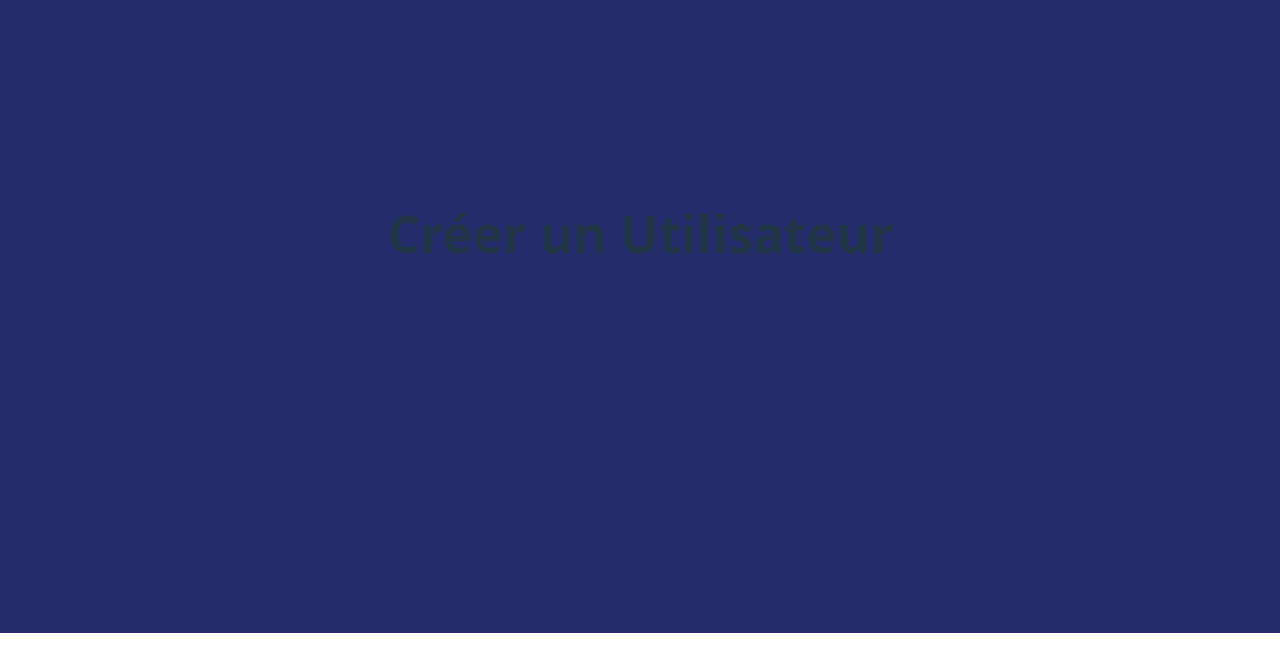
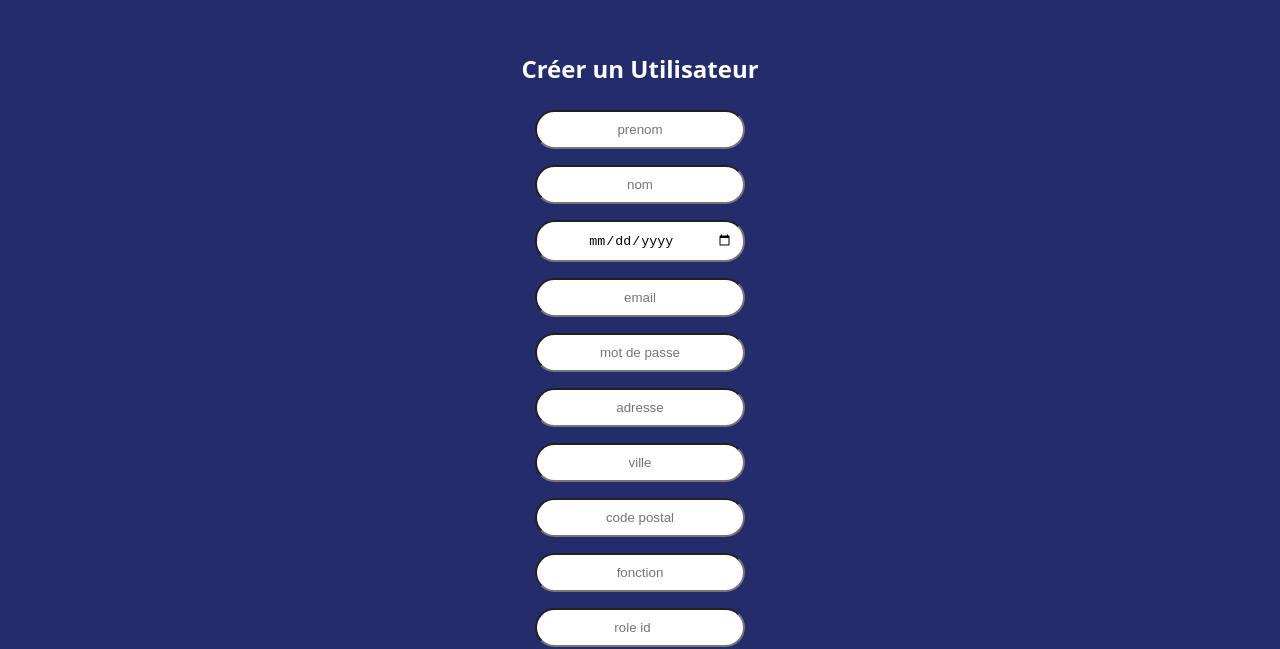
Before and after one commit to mamadiang/Pointage, a React app in the folder frontend/: page /inscription in a window 1280 px wide. Shown: the part 167-816 px from the top of the page. Built offline with nearby package versions, Linux system fonts and the light colour scheme; the HTML template or start-up script is replaced by a standard one.

Commit message:
creation de la page d'inscription

```diff
--- a/frontend/src/App.tsx
+++ b/frontend/src/App.tsx
@@ -21,6 +21,8 @@ function App() {
         <Route path="/accueilCollab" element={<AccueilCollab/>} />
         <Route path="/absenceCollab" element={<AbsenceCollab/>} />
         <Route path="/planningCollab" element={<PlanningCollab/>} />
+        <Route path="/inscription" element={<Inscription/>} />
+
 
       </Routes>
 
--- a/frontend/src/Pages/Inscription.tsx
+++ b/frontend/src/Pages/Inscription.tsx
@@ -1,9 +1,90 @@
+import {useState} from "react";
+
+import '../Styles/Inscription.css';
+
 
 function Inscription(){
 
+    const[formData, setFormData] = useState({
+
+        prenom: '', nom:'', date_naissance:'', email:'', mot_passe:'', adresse:'', ville:'', code_postal:'', fonction:'', role_id:'', matricule:''
+    })
+
+    const[error, setError] = useState('');
+    const[successMessage, setSuccesMessage] = useState('');
+
+    const handleChange = (e:React.ChangeEvent<HTMLInputElement>) => {
+
+        setFormData({
+            ...formData,
+            [e.target.name] : e.target.value
+        })
+    };
+
+    const handleSubmit = async (e) => {
+    e.preventDefault();
+    setError('');
+    setSuccesMessage('');
+
+    try {
+      const response = await fetch('http://172.20.10.8:3000/auth/register', {
+        method: 'POST',
+        headers: { 'Content-Type': 'application/json' },
+        body: JSON.stringify(formData),
+      });
+
+      const data = await response.json();
+
+      if (response.ok) {
+
+        setSuccesMessage("Votre compte a été créé avec succès ! Vous pouvez maintenant vous connecter.");
+
+        setFormData({
+            prenom: '', nom:'', date_naissance:'', email:'', mot_passe:'', adresse:'', ville:'', code_postal:'', fonction:'', role_id:'', matricule:''
+        });
+
+        setTimeout(() => {
+            setSuccesMessage('');
+        }, 5000);
+
+      } else {
+        setError(data.error || "Erreur lors de l'inscription");
+      }
+    } catch (err) {
+      setError("Impossible de contacter le serveur.");
+    }
+  };
+
+
     return(
         <>
-            <h1>Créer un Utilisateur</h1>
+
+        <div className="register-container">
+
+            <form onSubmit={handleSubmit} className="register-form">
+
+                <h1 className="new-user">Créer un Utilisateur</h1>
+
+                {error && <p className="error">{error}</p>}
+                {successMessage && <p className="success">{successMessage}</p>}
+
+                <input name="prenom" value={formData.prenom} placeholder="prenom" onChange={handleChange} />
+                <input name="nom" value={formData.nom} placeholder="nom" onChange={handleChange} />
+                <input name="date_naissance" value={formData.date_naissance} type="date" placeholder="date de naissance" onChange={handleChange} />
+                <input name="email" value={formData.email} type="email" placeholder="email" onChange={handleChange} />
+                <input name="mot_passe" value={formData.mot_passe} type="password" placeholder="mot de passe" onChange={handleChange} />
+                <input name="adresse" value={formData.adresse} placeholder="adresse" onChange={handleChange} />
+                <input name="ville" value={formData.ville} placeholder="ville" onChange={handleChange} />
+                <input name="code_postal" value={formData.code_postal} placeholder="code postal" onChange={handleChange} />
+                <input name="fonction" value={formData.fonction} placeholder="fonction" onChange={handleChange} />
+                <input name="role_id" value={formData.role_id} type="number" placeholder="role id" onChange={handleChange} />
+                <input name="matricule" value={formData.matricule} placeholder="matricule" onChange={handleChange} />
+                    <br />
+                <button type="submit">Créer</button>
+
+            </form>
+
+        </div>
 
         </>
     )
--- a/frontend/src/Styles/Inscription.css
+++ b/frontend/src/Styles/Inscription.css
@@ -0,0 +1,26 @@
+.register-container{
+        padding-left: 10px;
+        padding-right: 10px;
+        align-items: flex-start;
+}
+
+.register-form {
+    width: 100%;
+    max-width: 350px;
+    padding: 15px;
+    margin-top: 20vh;
+    box-shadow: none;
+}
+
+.new-user {
+    font-size: 24px;
+    margin-bottom: 20px;
+    color: white;
+    text-align: center;
+}
+
+.success {
+    color: green;
+    margin-bottom: 15px;
+    text-align: center;
+}
```
